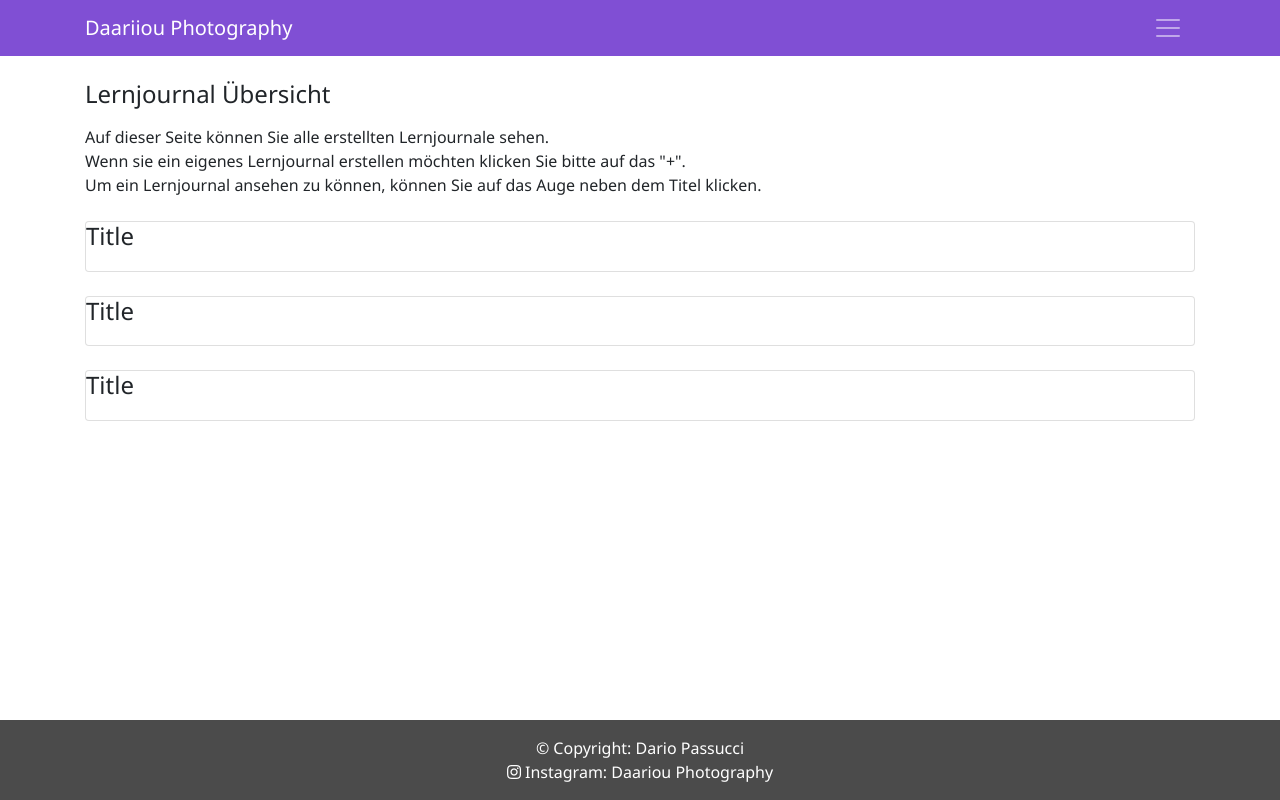
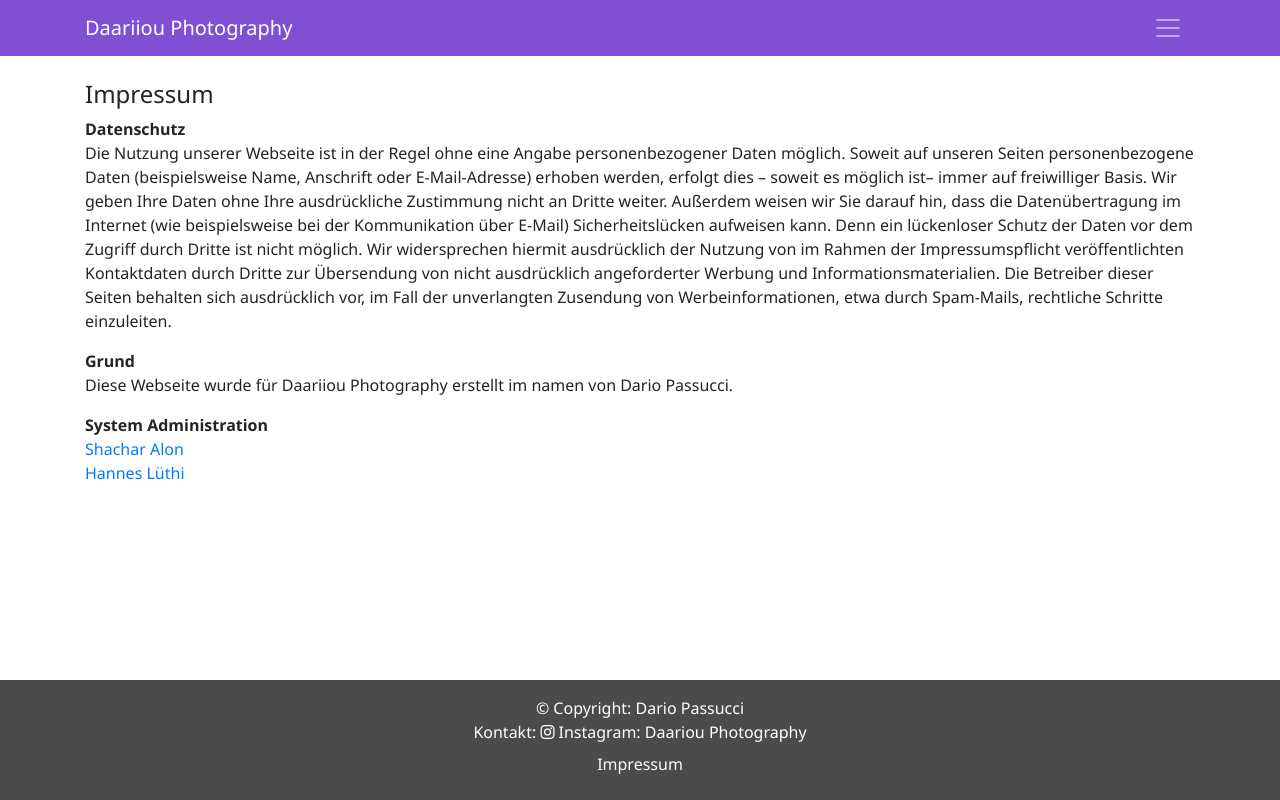
Before and after one commit to gh-developing/daariou_photography, an Angular app in the folder Project/Frontend/daariiou-photography-frontend/: page /impressum in a window 1280 px wide. Built offline with nearby package versions, Linux system fonts and the light colour scheme.

Commit message:
added impressum

```diff
--- a/Project/Frontend/daariiou-photography-frontend/src/app/app-routing.module.ts
+++ b/Project/Frontend/daariiou-photography-frontend/src/app/app-routing.module.ts
@@ -2,6 +2,7 @@
 import { Routes, RouterModule } from '@angular/router';
 import { AddPostComponent } from './components/add-post/add-post.component';
 import { HomePageComponent } from './components/home-page/home-page.component';
+import { ImpressumComponent } from './components/impressum.component';
 import { MyProfileComponent } from './components/my-profile/my-profile.component';
 import { PortfolioComponent } from './components/portfolio/portfolio.component';
 import { QAndAComponent } from './components/q-and-a/q-and-a.component';
@@ -14,6 +15,10 @@
 {
   path: 'home',
   component: HomePageComponent,
+},
+{
+  path: 'impressum',
+  component: ImpressumComponent
 },
 {
   path: 'add-post',
--- a/Project/Frontend/daariiou-photography-frontend/src/app/app.component.html
+++ b/Project/Frontend/daariiou-photography-frontend/src/app/app.component.html
@@ -124,6 +124,7 @@
 <footer class="bg-dark text-center text-lg-start fixed-bottom">
   <div class="text-center p-3" style="background-color: #4B4B4B; color: white;">
     © Copyright: Dario Passucci <br />
-    <a href="https://www.instagram.com/daariiou_photography/?hl=de"><i class="fab fa-instagram"></i> Instagram: Daariou Photography</a>
+    Kontakt: <a href="https://www.instagram.com/daariiou_photography/?hl=de"><i class="fab fa-instagram"></i> Instagram: Daariou Photography</a>
+    <a class="nav-link" routerLink="impressum">Impressum</a>
   </div>
 </footer>
--- a/Project/Frontend/daariiou-photography-frontend/src/app/app.module.ts
+++ b/Project/Frontend/daariiou-photography-frontend/src/app/app.module.ts
@@ -14,6 +14,7 @@
 import { AddPostComponent } from './components/add-post/add-post.component';
 import { MyProfileComponent } from './components/my-profile/my-profile.component';
 import { NewShootingComponent } from './components/new-shooting/new-shooting.component';
+import { ImpressumComponent } from './components/impressum.component';
 
 @NgModule({
   declarations: [
@@ -28,7 +29,8 @@
     RequestComponent,
     AddPostComponent,
     MyProfileComponent,
-    NewShootingComponent
+    NewShootingComponent,
+    ImpressumComponent
   ],
   imports: [
     BrowserModule,
--- a/Project/Frontend/daariiou-photography-frontend/src/app/components/home-page/home-page.component.html
+++ b/Project/Frontend/daariiou-photography-frontend/src/app/components/home-page/home-page.component.html
@@ -1,4 +1,4 @@
-<div class="container" style="padding-bottom: 100px;">
+<div class="container" style=" padding-bottom: 150px ">
     <h4 class="mt-4">Lernjournal Übersicht</h4>
     <p class="mt-3">
         Auf dieser Seite können Sie alle erstellten Lernjournale sehen. <br />
--- /dev/null
+++ b/Project/Frontend/daariiou-photography-frontend/src/app/components/impressum.component.ts
@@ -0,0 +1,39 @@
+import { Component, OnInit } from '@angular/core';
+
+@Component({
+  selector: 'app-impressum',
+  template: `
+  <div class="container" style="padding-bottom: 150px">
+  <h4 class="mt-4">Impressum</h4>
+  <strong class="mt-3"> Datenschutz </strong>
+  <p>
+      Die Nutzung unserer Webseite ist in der Regel ohne eine Angabe personenbezogener Daten möglich. Soweit auf unseren
+      Seiten personenbezogene Daten (beispielsweise Name, Anschrift oder E-Mail-Adresse) erhoben werden, erfolgt dies –
+      soweit es möglich ist– immer auf freiwilliger Basis. Wir geben Ihre Daten ohne Ihre ausdrückliche Zustimmung nicht
+      an Dritte weiter. Außerdem weisen wir Sie darauf hin, dass die Datenübertragung im Internet (wie beispielsweise bei
+      der Kommunikation über E-Mail) Sicherheitslücken aufweisen kann. Denn ein lückenloser Schutz der Daten vor dem
+      Zugriff durch Dritte ist nicht möglich. Wir widersprechen hiermit ausdrücklich der Nutzung von im Rahmen der
+      Impressumspflicht veröffentlichten Kontaktdaten durch Dritte zur Übersendung von nicht ausdrücklich angeforderter
+      Werbung und Informationsmaterialien. Die Betreiber dieser Seiten behalten sich ausdrücklich vor, im Fall der
+      unverlangten Zusendung von Werbeinformationen, etwa durch Spam-Mails, rechtliche Schritte einzuleiten.
+  </p>
+
+  <strong>Grund</strong>
+  <p>
+      Diese Webseite wurde für Daariiou Photography erstellt im namen von Dario Passucci.
+  </p>
+
+  <strong> System Administration </strong>
+  <address>
+      <a href="mailto:schachar.alon@gmail.com">Shachar Alon</a> <br />
+      <a href="mailto:puffy17@gmail.com">Hannes Lüthi</a>
+  </address> </div>`,
+})
+export class ImpressumComponent implements OnInit {
+
+  constructor() { }
+
+  ngOnInit(): void {
+  }
+
+}
```
Also changed, not shown: Project/Frontend/daariiou-photography-frontend/src/styles.scss (line endings or trailing spaces).
